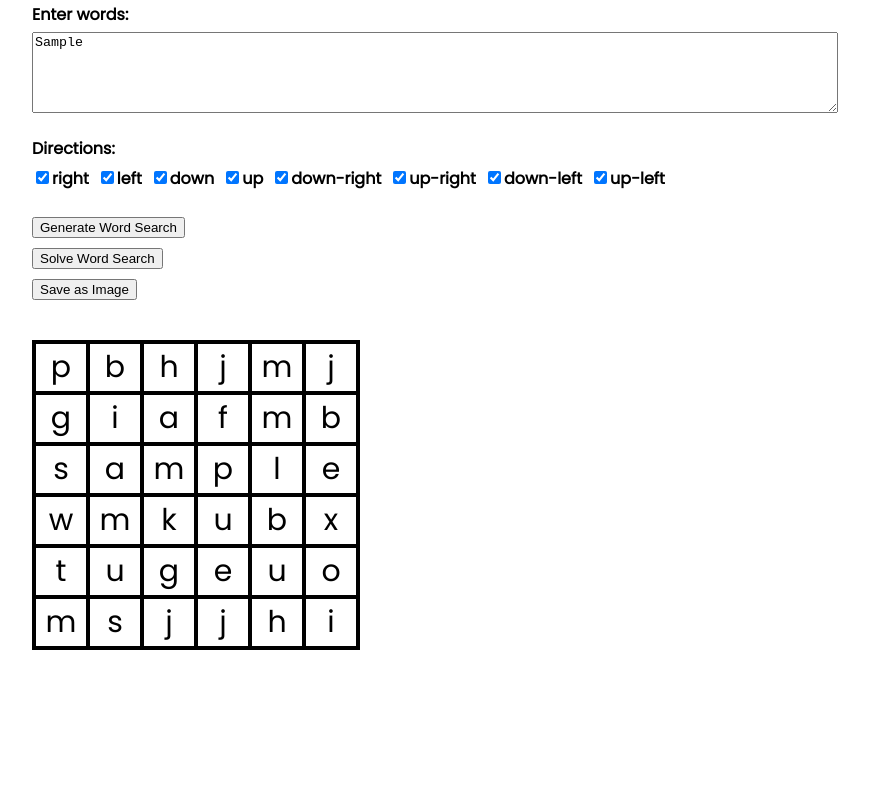
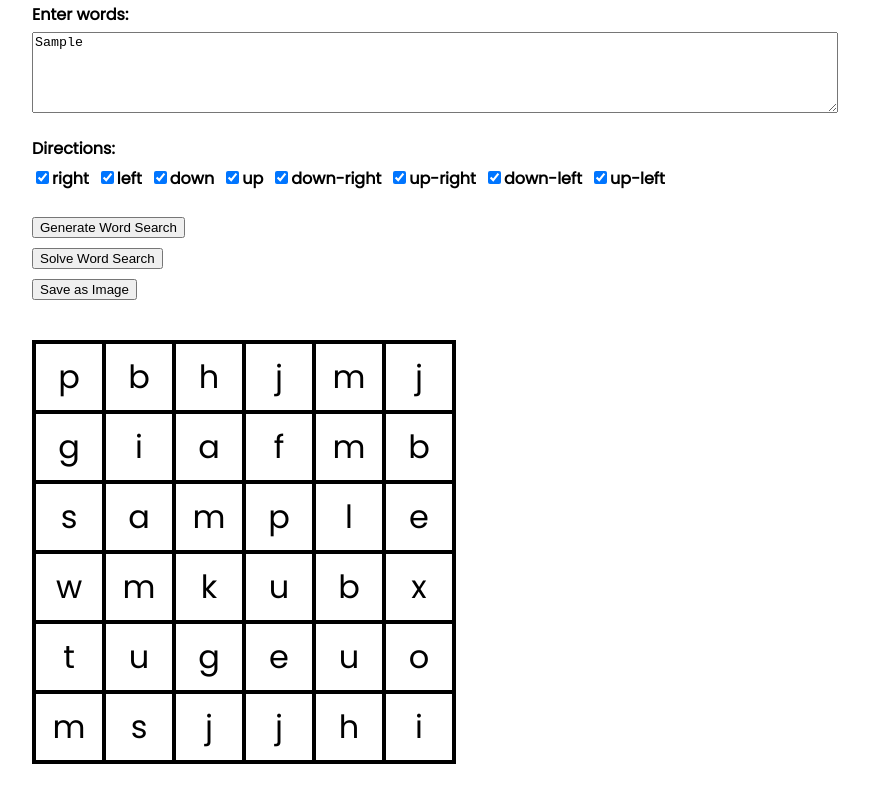
Before and after one commit to ImranR98/word-search-generator, a plain HTML site: page index.html in a window 1280 px wide. Both pictures are taken after typing "Sample" into the empty fields and a click on the button "Generate Word Search". Shown: the part 117-920 px from the top of the page, without its empty margins (208-1077 px from the left). Before the commit the page ends 815 px from the top, so only its background shows below. Drawn offline with nearby package versions, Linux system fonts and the light colour scheme.

Commit message:
Spacing changes

```diff
--- a/index.html
+++ b/index.html
@@ -36,8 +36,8 @@
     <div id="word-search-container"></div>
   </div>
 
-  <script src="wordsearch.js"></script>
-  <script src="index.js"></script>
+  <script src="wordsearch.js?v=2"></script>
+  <script src="index.js?v=2"></script>
   <script src="https://cdnjs.cloudflare.com/ajax/libs/html2canvas/1.3.2/html2canvas.min.js"></script>
 </body>
 
--- a/index.js
+++ b/index.js
@@ -26,8 +26,9 @@ function getPickedDirections() {
 }
 
 function renderWordSearch(grid, answers) {
-    const cellSizeRem = 3
+    const cellSizeRem = 4
     const borderSize = 2
+    const fontSizeRem = 2
     const numRows = grid.length
     const numCols = grid[0].length
 
@@ -53,7 +54,7 @@ function renderWordSearch(grid, answers) {
                     }
                 }
             }
-            html += '<td style="min-width: ' + cellSizeRem + 'rem; min-height: ' + cellSizeRem + 'rem; border: ' + borderSize + 'px solid black; background-color: ' + (isBold ? color : 'White') + '; font-weight: ' + (isBold ? 'bold' : 'normal') + '; text-align: center; font-size: ' + (cellSizeRem * 10) + 'px;">' + cell + '</td>'
+            html += '<td style="width: ' + cellSizeRem + 'rem; height: ' + cellSizeRem + 'rem; border: ' + borderSize + 'px solid black; background-color: ' + (isBold ? color : 'White') + '; font-weight: ' + (isBold ? 'bold' : 'normal') + '; text-align: center; font-size: ' + fontSizeRem + 'rem;">' + cell + '</td>'
         }
         html += '</tr>'
     }
```
